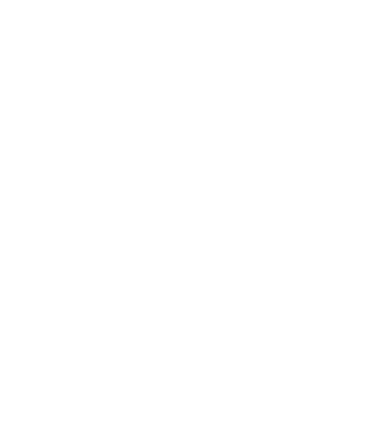
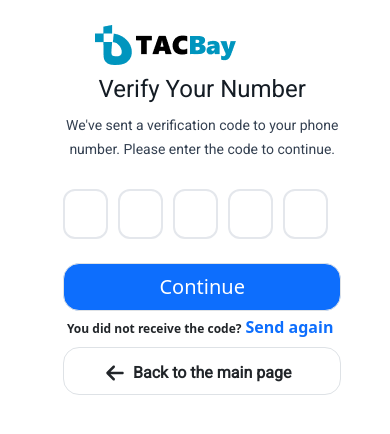
Before and after one commit to Earthpasserby/reactp-tacbay, a React (Create React App) app: page /Pagev in a window 390 px wide. Before the commit this address had no page. Shown: the top 434 px of the page. Built offline with nearby package versions, Linux system fonts and the light colour scheme.

Commit message:
new component otp page

```diff
--- a/src/App.css
+++ b/src/App.css
@@ -5,6 +5,7 @@
   margin: 0;
   box-sizing: border-box;
 }
+/* fpage page/*/
 .container {
   max-width: 80%;
   margin: 25px;
@@ -59,6 +60,7 @@
 .f-input {
   width: 20px;
 }
+/* Signup page/*/
 .f-line {
   display: grid;
   grid-template-columns: repeat(3, 1fr);
@@ -94,7 +96,45 @@
 .Button {
   width: 110%;
 }
-
+/* Pagev page/*/
+.pagev-p {
+  width: 384px;
+  height: 48px;
+  font-family: "Roboto";
+  font-size: 16px;
+  font-weight: 400;
+  line-height: 24px;
+  letter-spacing: 0em;
+  text-align: center;
+  color: #344051;
+}
+.pagev-btn {
+  color: #344051;
+  font-family: "Roboto";
+  font-size: 16px;
+  font-weight: 400;
+  line-height: 24px;
+  letter-spacing: 0em;
+  text-align: left;
+}
+.otp-area {
+  width: 70%;
+  margin: 20px auto;
+  display: flex;
+  gap: 20px;
+}
+.otp-area input {
+  width: 56px;
+  height: 56px;
+  padding: 16px;
+  outline: none;
+  text-align: center;
+  border-radius: 12px;
+  border: 2px solid #e4e7ec;
+  &:focus {
+    border: 2px solid black;
+  }
+}
 @media (max-width: 767.98px) {
   .row {
     width: 105%;
@@ -104,12 +144,64 @@
     height: 24px;
     gap: 16px;
   }
-  .f-p2 {
-    width: 56px;
-    height: 30px;
+  .f-line {
+    display: grid;
+    grid-template-columns: repeat(3, 1fr);
+    align-items: center;
+    column-gap: 1.2rem;
+    width: 19px;
+    height: 20px;
     font-family: "Roboto";
-    font-size: 18px;
-    font-weight: 500;
+    font-size: 14px;
+    font-weight: 400;
+    line-height: 20px;
+    letter-spacing: 0em;
+    text-align: center;
+  }
+  .f-line::before,
+  .f-line::after {
+    content: "";
+    height: 1px;
+    width: 110px;
+    background-color: #e4e7ec;
+    display: block;
+  }
+  /* Pagev page/*/
+  .otp-area {
+    width: 70%;
+    margin: 10px auto;
+    display: flex;
+    gap: 10px;
+  }
+  .otp-area input {
+    width: 45px;
+    height: 50px;
+    padding: 16px;
+    outline: none;
+    text-align: center;
+    border-radius: 12px;
+    border: 2px solid #e4e7ec;
+    &:focus {
+      border: 2px solid black;
+    }
+  }
+  .pagev-p {
+    width: 384px;
+    height: 60px;
+    font-family: "Roboto";
+    font-size: 14px;
+    font-weight: 400;
     line-height: 24px;
+    letter-spacing: 0em;
+    text-align: center;
+    color: #344051;
+  }
+  .pagev-p2 {
+    width: 100%;
+    font-size: 12px;
+    font-weight: 600;
+  }
+  .fw-semibold {
+    font-size: 14px;
   }
 }
--- a/src/App.js
+++ b/src/App.js
@@ -5,11 +5,12 @@
   BrowserRouter as Router,
   Routes,
   Route,
-  BrowserRouter
+  BrowserRouter,
 } from "react-router-dom";
 // import { Button, Container, Row, Image, Form } from "react-bootstrap";
 import Fpage from "./components/Fpage";
 import Signup from "./components/Signup";
+import Pagev from "./components/Pagev";
 export default function App() {
   return (
     <BrowserRouter>
@@ -17,6 +18,7 @@
         <Route index element={<Fpage />} />
         <Route path="/Fpage" element={<Fpage />} />
         <Route path="/Signup" element={<Signup />} />
+        <Route path="/Pagev" element={<Pagev />} />
       </Routes>
     </BrowserRouter>
   );
--- /dev/null
+++ b/src/components/Pagev.jsx
@@ -0,0 +1,67 @@
+import React, { useState } from "react";
+import { Container, Image, Row, Button } from "react-bootstrap";
+import "bootstrap/dist/css/bootstrap.min.css";
+import { FaArrowLeft } from "react-icons/fa6";
+function Pagev() {
+  const [otp, setOtp] = useState(new Array(5).fill(""));
+  function handlechange(e, index) {
+    if (isNaN(e.target.value)) return false;
+
+    setOtp([
+      ...otp.map((data, indx) => (indx === index ? e.target.value : data)),
+    ]);
+
+    if (e.target.value && e.target.nextSibling) {
+      e.target.nextSibling.focus();
+    }
+  }
+
+  return (
+    <Container>
+      <Image
+        src="./images/tacbay.png"
+        alt="logo"
+        className="mx-auto d-block img"
+      />
+      <Row className="d-block mx-auto mt-2">
+        <h5 className="text-center f-heading">Verify Your Number</h5>
+        <p className="pagev-p">
+          We've sent a verification code to your phone number. Please enter the
+          code to continue.
+        </p>
+        <div className="otp-area">
+          {otp.map((data, i) => {
+            return (
+              <input
+                type="text"
+                value={data}
+                maxLength={1}
+                onChange={(e) => handlechange(e, i)}
+              />
+            );
+          })}
+        </div>
+        <div className="d-grid mt-4">
+          <Button type="btn" className="text-center  btn-lg border rounded-4 ">
+            Continue
+          </Button>
+        </div>
+        <p className="mt-1 my-2 text-center pagev-p2">
+          You did not receive the code?
+          <span className="text-primary mx-1 fs-6 fw-semibold">Send again</span>
+        </p>
+        <div className="d-grid ">
+          <Button
+            type="btn"
+            variant="Secondary"
+            className="text-center btn-lg  border rounded-4 "
+          >
+            <FaArrowLeft />
+            <span className="mx-2 button-text">Back to the main page</span>
+          </Button>
+        </div>
+      </Row>
+    </Container>
+  );
+}
+export default Pagev;
--- a/src/components/Signup.jsx
+++ b/src/components/Signup.jsx
@@ -20,7 +20,7 @@
         alt="logo"
         className="mx-auto d-block img"
       />
-      <Row className="row  mx-auto  mt-4">
+      <Row className="row  mx-auto d-block mt-4">
         <h5 className="text-center f-heading">Create Account</h5>
         <p className="f-p2">Get started by entering your mobile phone number</p>
         <div>
```
